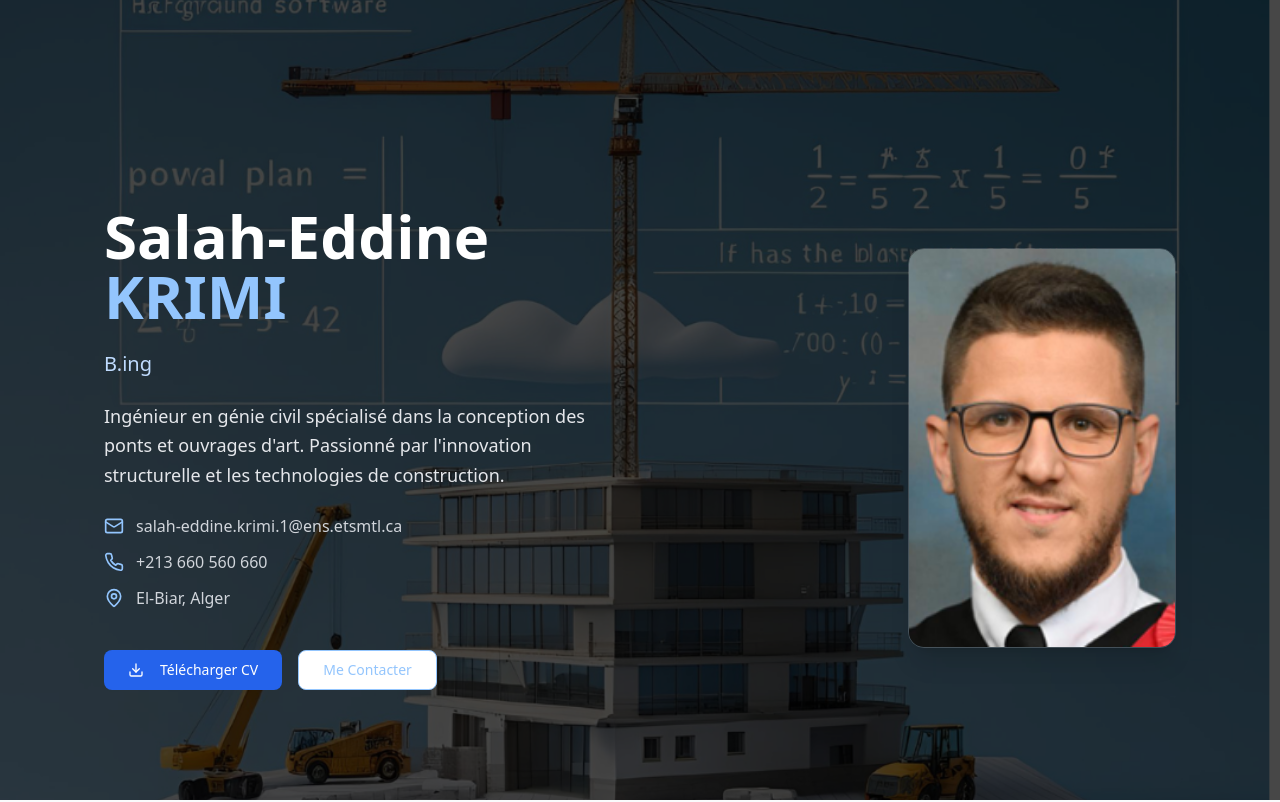
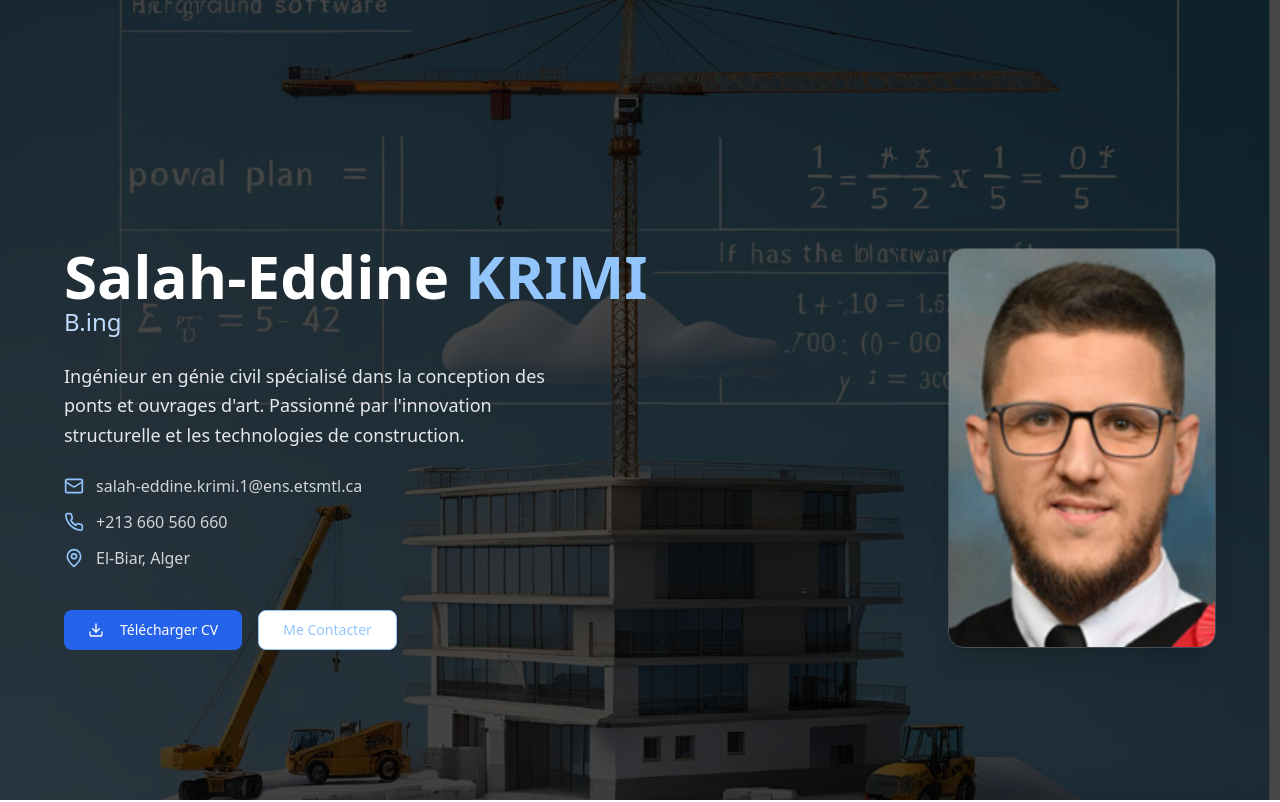
Before and after one commit to SalahEddineKrimi/portfolio, a React (Vite) app: page / in a window 1280 px wide. Shown: the top 802 px of the page. Built offline with nearby package versions, Linux system fonts and the light colour scheme.

Commit message:
Eportfolio_V004

```diff
--- a/index.html
+++ b/index.html
@@ -4,18 +4,15 @@
   <head>
     <meta charset="UTF-8" />
     <meta name="viewport" content="width=device-width, initial-scale=1.0" />
-    <title>Salah-Eddine KRIMI - Ingénieur en Génie Civil</title>
-    <meta name="description" content="Portfolio de Salah-Eddine KRIMI, ingénieur en génie civil spécialisé dans la conception des ponts et ouvrages d'art" />
+    <title>Salah-Eddine KRIMI - Portfolio</title>
+    <meta name="description" content="Portfolio de Salah-Eddine KRIMI, ingénieur en génie civil spécialisé en structure" />
     <meta name="author" content="Salah-Eddine KRIMI" />
 
     <meta property="og:title" content="Salah-Eddine KRIMI - Ingénieur en Génie Civil" />
-    <meta property="og:description" content="Portfolio de Salah-Eddine KRIMI, ingénieur en génie civil spécialisé dans la conception des ponts et ouvrages d'art" />
+    <meta property="og:description" content="Portfolio de Salah-Eddine KRIMI, ingénieur en génie civil spécialisé en structure" />
     <meta property="og:type" content="website" />
-    <meta property="og:image" content="https://lovable.dev/opengraph-image-p98pqg.png" />
+    <meta property="og:image" content="/img_ks.png" />
 
-    <meta name="twitter:card" content="summary_large_image" />
-    <meta name="twitter:site" content="@lovable_dev" />
-    <meta name="twitter:image" content="https://lovable.dev/opengraph-image-p98pqg.png" />
   </head>
 
   <body>
--- a/src/components/Education.tsx
+++ b/src/components/Education.tsx
@@ -34,7 +34,7 @@ const Education = () => {
   ];
 
   return (
-    <section className="py-20 bg-gray-50">
+    <section className="min-h-screen relative z-10 py-20 px-4 flex flex-col justify-center">
       <div className="max-w-6xl mx-auto px-4">
         {/* Titre section */}
         <div className="text-center mb-16">
--- a/src/components/Experience.tsx
+++ b/src/components/Experience.tsx
@@ -108,7 +108,7 @@ const experiences: ExperienceItem[] = [
   {
     period: "2017 à 2019",
     title: "Technicien en contrôle des matériaux",
-    company: "Groupe ABS, Blainville",
+    company: "Groupe ABS",
     companyUrl: "https://www.groupeabs.com/",
     responsibilities: [
       "Vérifier les matériaux livrés au chantier",
@@ -146,7 +146,7 @@ const Experience = () => {
   const prev = (len: number) => setSlide((s) => (s ? s - 1 : len - 1));
 
   return (
-    <section className="py-20 bg-gray-50">
+    <section className="min-h-screen relative z-10 py-20 px-4 flex flex-col justify-center">
       <div className="max-w-6xl mx-auto px-4">
         {/* Titre principal */}
         <div className="text-center mb-16">
--- a/src/components/Hero.tsx
+++ b/src/components/Hero.tsx
@@ -4,31 +4,18 @@ import { Button } from "@/components/ui/button";
 const Hero = () => {
   return (
     <>
-      {/* Fond continu pour toute la page (à placer une seule fois) */}
-      <div className="fixed inset-0 -z-50">
-        <div
-          className="w-full h-full"
-          style={{
-            backgroundImage: "url('/imgFondEcran.png')",
-            backgroundSize: "cover",
-            backgroundPosition: "center",
-            backgroundAttachment: "fixed",
-            filter: "brightness(0.7)",
-          }}
-        />
-        <div className="absolute inset-0 bg-black/60"></div>
-      </div>
-
       {/* Section Hero */}
       <section className="relative min-h-screen flex items-center justify-center px-4 pt-24">
         <div className="max-w-6xl mx-auto grid lg:grid-cols-2 gap-12 items-center z-10">
             {/* Partie texte */}
             <div className="text-white space-y-6 animate-fade-in">
-            <h1 className="text-5xl lg:text-6xl font-bold leading-tight">
-              Salah-Eddine
-              <span className="block text-blue-300">KRIMI</span>
+              <div className="flex items-baseline flex-wrap gap-x-4">
+                <h1 className="text-5xl lg:text-6xl font-bold leading-tight whitespace-nowrap">
+                  Salah-Eddine <span className="text-blue-300">KRIMI</span>
                 </h1>
-            <p className="text-xl text-blue-200 font-medium">B.ing</p>
+                <span className="text-2xl text-blue-200 font-medium whitespace-nowrap">B.ing</span>
+              </div>
+
               <p className="text-lg text-gray-200 leading-relaxed max-w-lg">
                 Ingénieur en génie civil spécialisé dans la conception des ponts et ouvrages d'art.
                 Passionné par l'innovation structurelle et les technologies de construction.
--- a/src/pages/Index.tsx
+++ b/src/pages/Index.tsx
@@ -1,4 +1,3 @@
-
 import Hero from "@/components/Hero";
 import Education from "@/components/Education";
 import Skills from "@/components/Skills";
@@ -8,7 +7,24 @@ import Contact from "@/components/Contact";
 
 const Index = () => {
   return (
-    <div className="min-h-screen">
+    <>
+      {/* Fond d’écran commun à toute la page */}
+      <div className="fixed inset-0 -z-50">
+        <div
+          className="w-full h-full"
+          style={{
+            backgroundImage: "url('/imgFondEcran.png')",
+            backgroundSize: "cover",
+            backgroundPosition: "center",
+            backgroundAttachment: "fixed",
+            filter: "brightness(0.7)",
+          }}
+        />
+        <div className="absolute inset-0 bg-black/60"></div>
+      </div>
+
+      {/* Tous les composants par-dessus le fond */}
+      <div className="relative z-10 flex flex-col">
         <Hero />
         <Education />
         <Skills />
@@ -16,6 +32,7 @@ const Index = () => {
         <ProfessionalDevelopment />
         <Contact />
       </div>
+    </>
   );
 };
 
```
Lines whose indentation alone changed are shown as unchanged.
